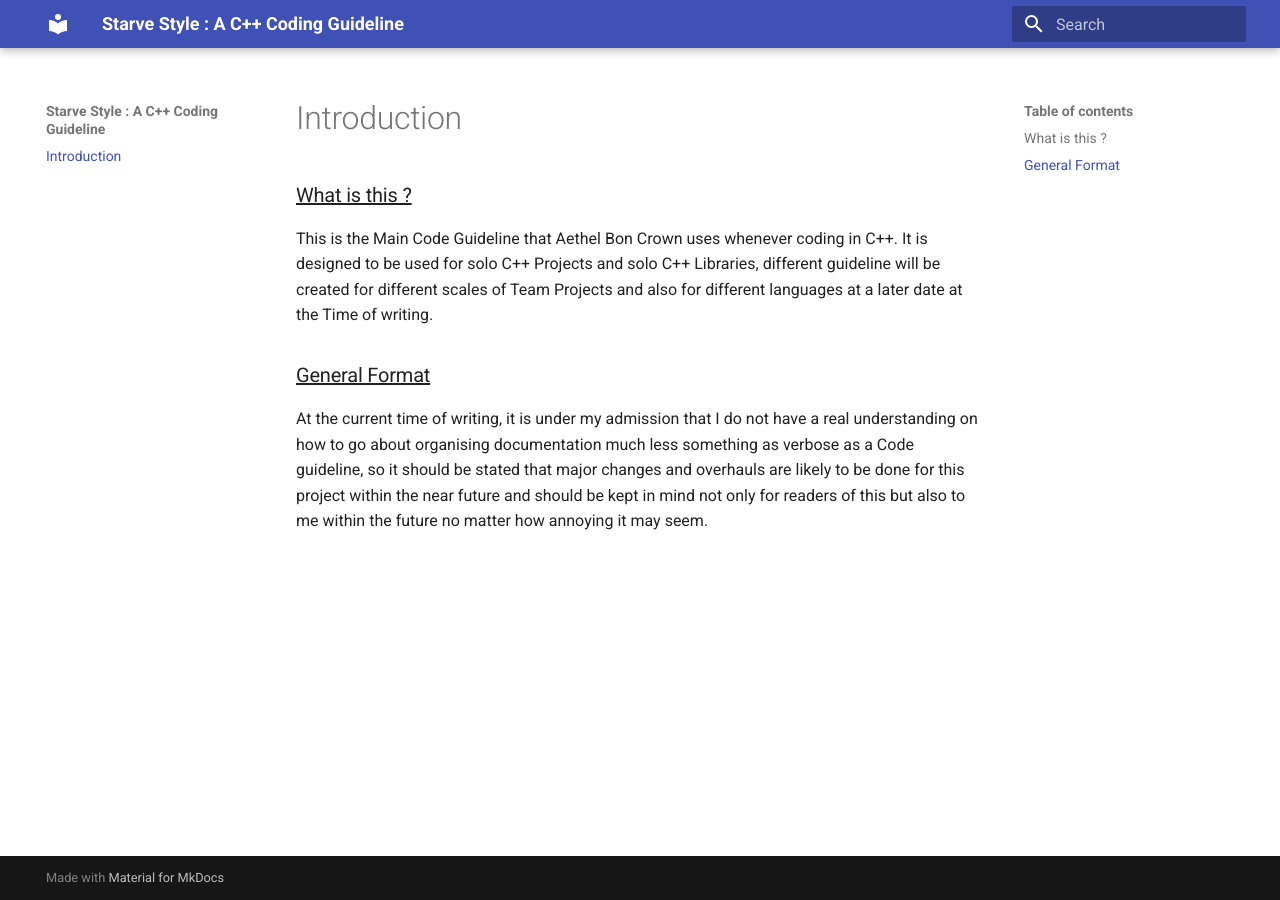
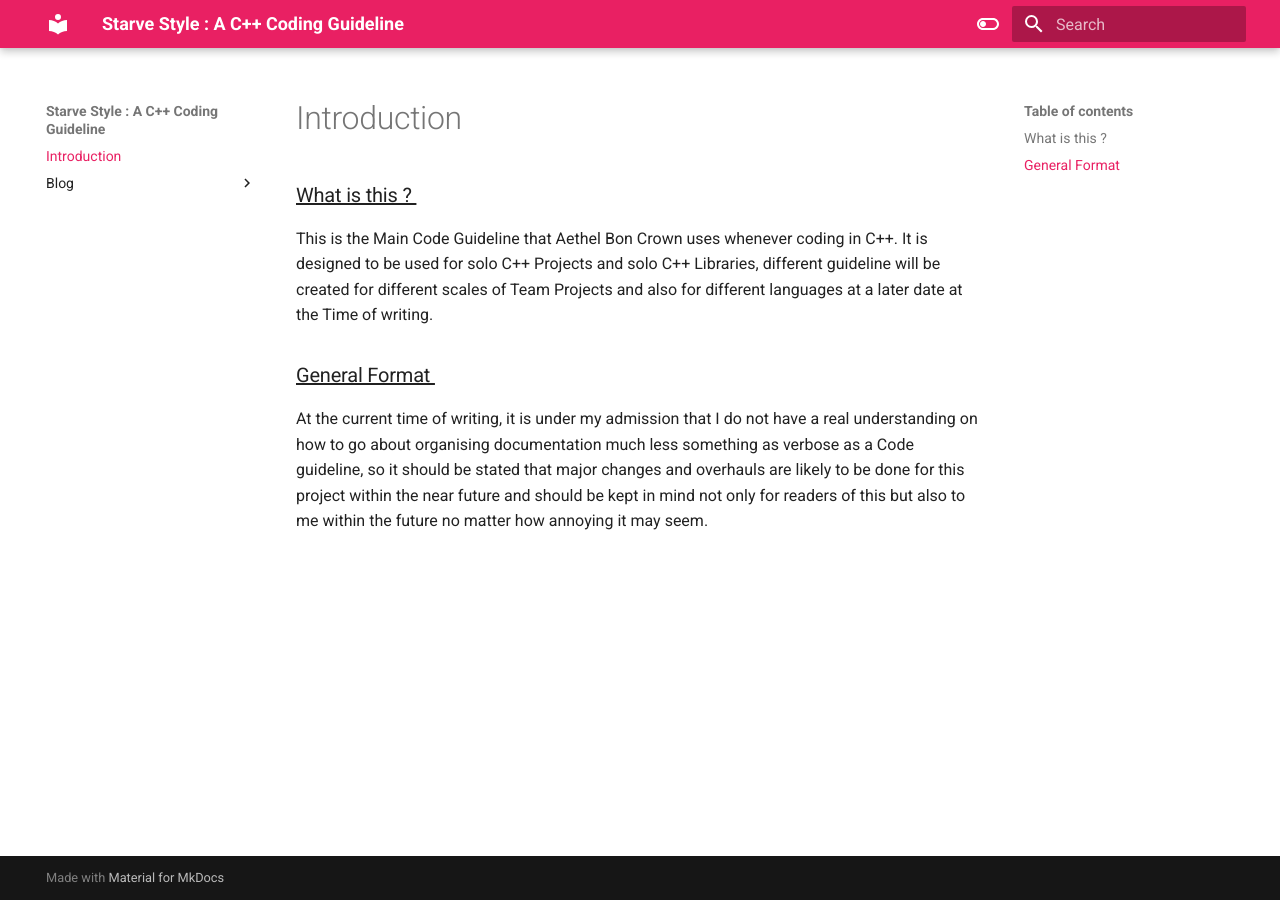
Before and after one commit to Belphonz/Starve-Style, an MkDocs documentation site: the page built from docs/Introduction.md, in a window 1280 px wide. Built offline with MkDocs 1.6.1 and Material for MkDocs 9.7.7, drawn with Linux system fonts in a browser that asks for light colours.

Commit message:
vault backup: 2024-10-17 22:09:53

```diff
--- a/mkdocs.yml
+++ b/mkdocs.yml
@@ -1,9 +1,67 @@
 site_name: "Starve Style : A C++ Coding Guideline"
 site_url: https://belphonz.github.io/Starve-Style
 theme:
-    name: material
-    #palette:
-   # - media: "(prefers-color-scheme: dark)"
-    #  scheme: slate
-    #  primary: pink
-    #  accent: blue
+    name: 'material'
+    palette:
+
+    # Light mode
+    - media: "(prefers-color-scheme: light)"
+      scheme: default
+      primary: pink
+      accent: indigo
+      toggle:
+        icon: material/toggle-switch-off-outline
+        name: Switch to dark mode
+
+    # Dark mode
+    - media: "(prefers-color-scheme: dark)"
+      scheme: slate
+      primary: pink
+      accent: blue
+      toggle:
+        icon: material/toggle-switch
+        name: Switch to light mode
+
+# Extensions
+markdown_extensions:
+  - footnotes
+  # - attr_list
+  - pymdownx.arithmatex:
+      generic: true
+  # - pymdownx.superfences
+  # - pymdownx.details
+  # - pymdownx.magiclink
+  - pymdownx.tasklist:
+      custom_checkbox: true
+  - def_list
+  - pymdownx.critic
+  - pymdownx.caret
+  - pymdownx.keys
+  - pymdownx.mark
+  - pymdownx.tilde
+  - pymdownx.superfences:
+      custom_fences:
+        - name: mermaid
+          class: mermaid
+          format: !!python/name:pymdownx.superfences.fence_code_format
+
+  - toc:
+      permalink: true
+
+plugins:
+  - search
+  - roamlinks
+  - blog
+  - rss:
+      match_path: blog/posts/.*
+      date_from_meta:
+        as_creation: date
+      categories:
+        - categories
+        - tags
+
+extra_javascript:
+  - javascripts/mathjax.js
+  - https://polyfill.io/v3/polyfill.min.js?features=es6
+  - https://cdn.jsdelivr.net/npm/mathjax@3/es5/tex-mml-chtml.js
+  - https://unpkg.com/mermaid/dist/mermaid.min.js
```
